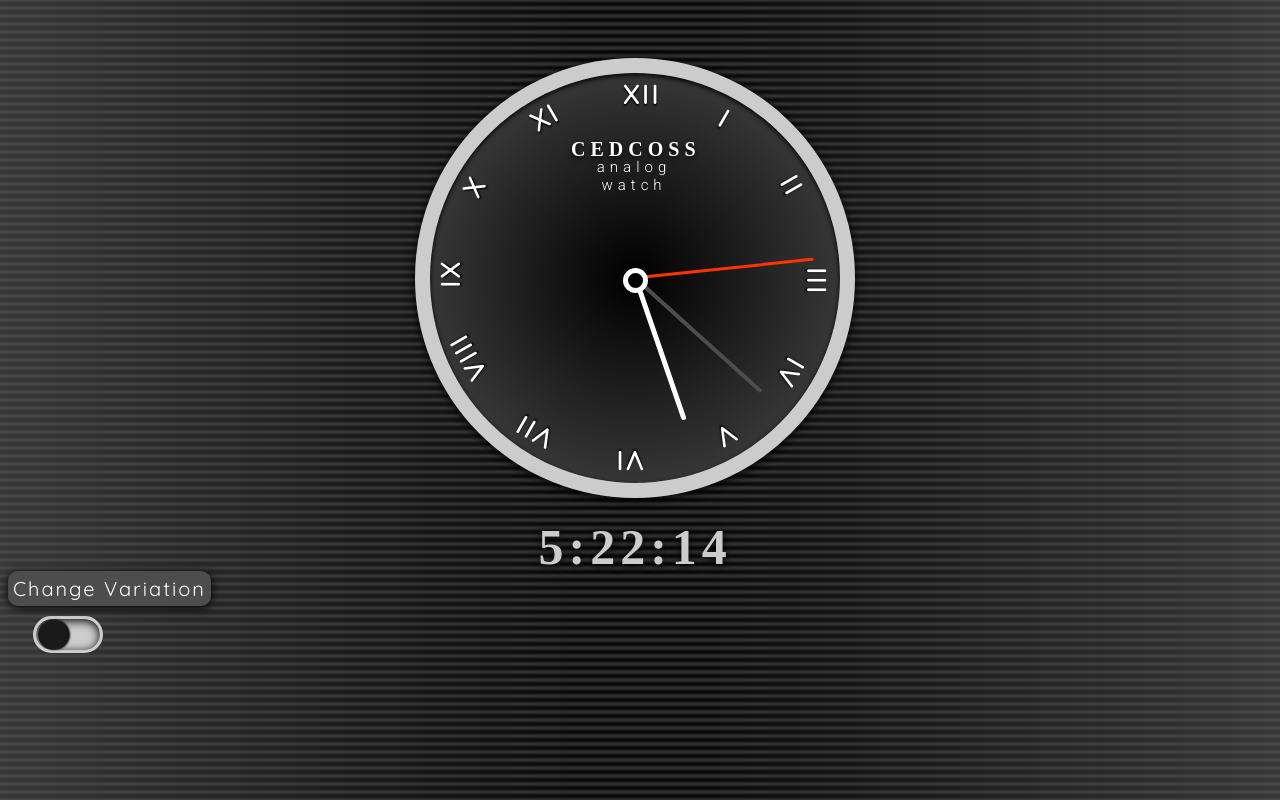
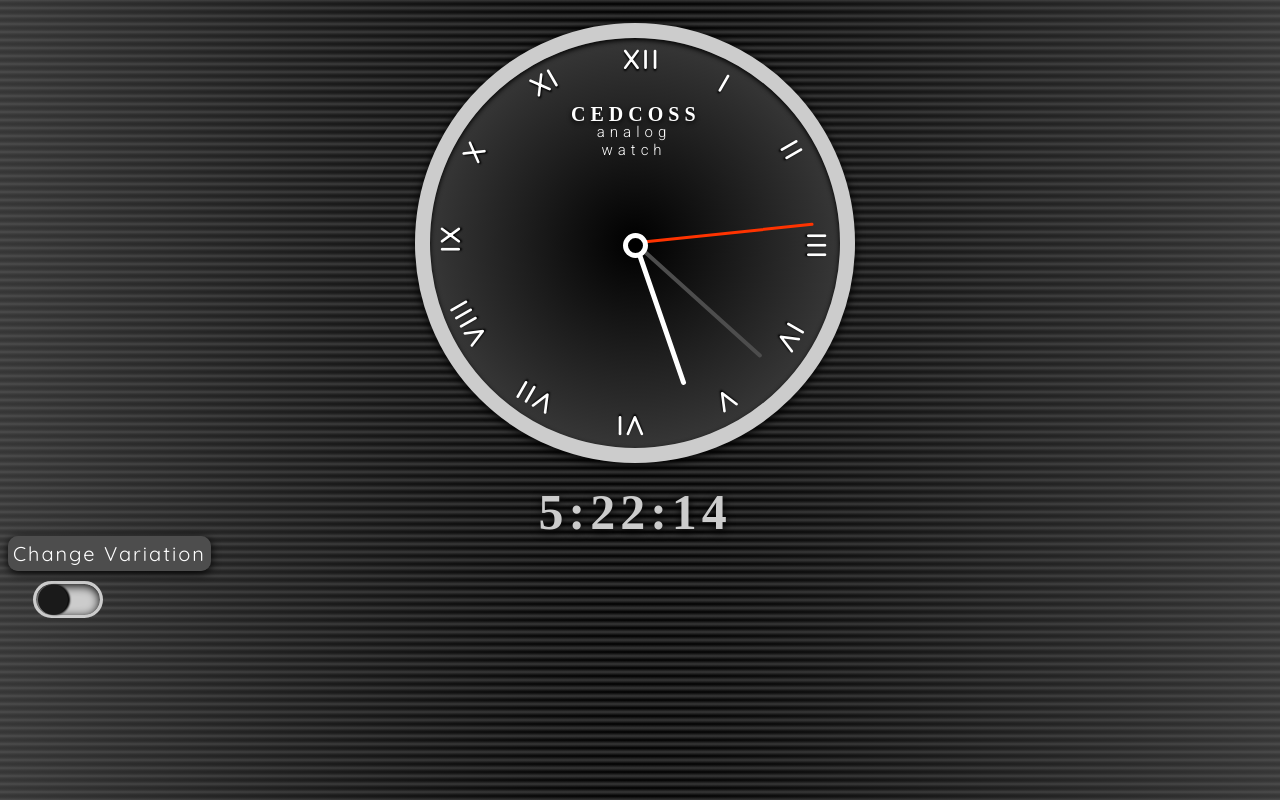
Before and after one commit to anmolverma01/clock, a plain HTML site: page index.html in a window 1280 px wide. Drawn offline with Linux system fonts and the light colour scheme; a web font is replaced by a local one.

Commit message:
Update cstyle.css

```diff
--- a/cstyle.css
+++ b/cstyle.css
@@ -25,6 +25,7 @@ body{
         text-align:left;
         margin-left: 25px;
         margin-top: 15px;
+        margin-bottom:20px;
     }
     #vari1
     {
@@ -159,7 +160,7 @@ body{
 .center
 {
     position:absolute;
-    padding-top:50px;
+    padding-top:15px;
 }
 #digital
 {
@@ -275,4 +276,9 @@ body{
         margin-top:90px;
         border-radius: 20px;
     }
+    #vari1
+    {
+        display:none;
+
+    }
 }
```
